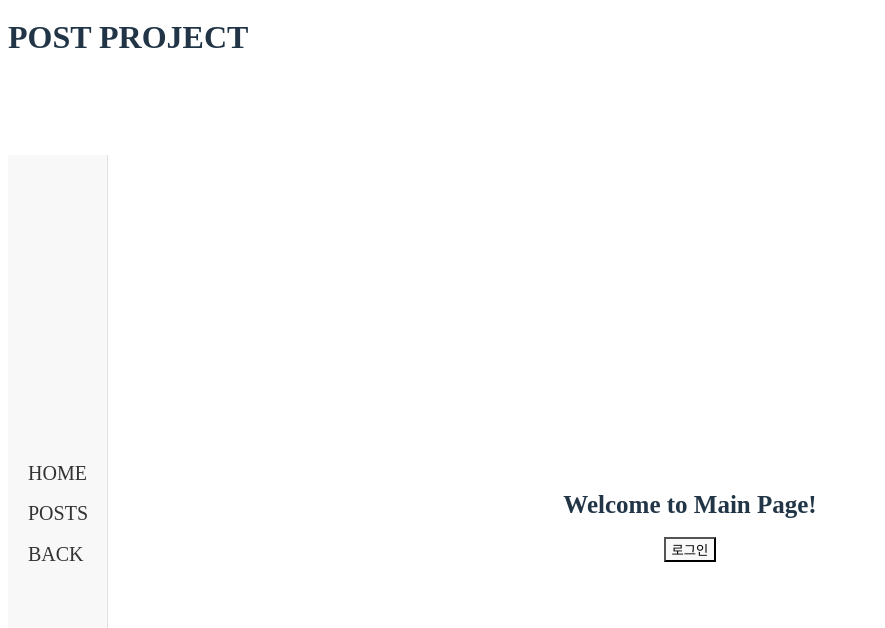
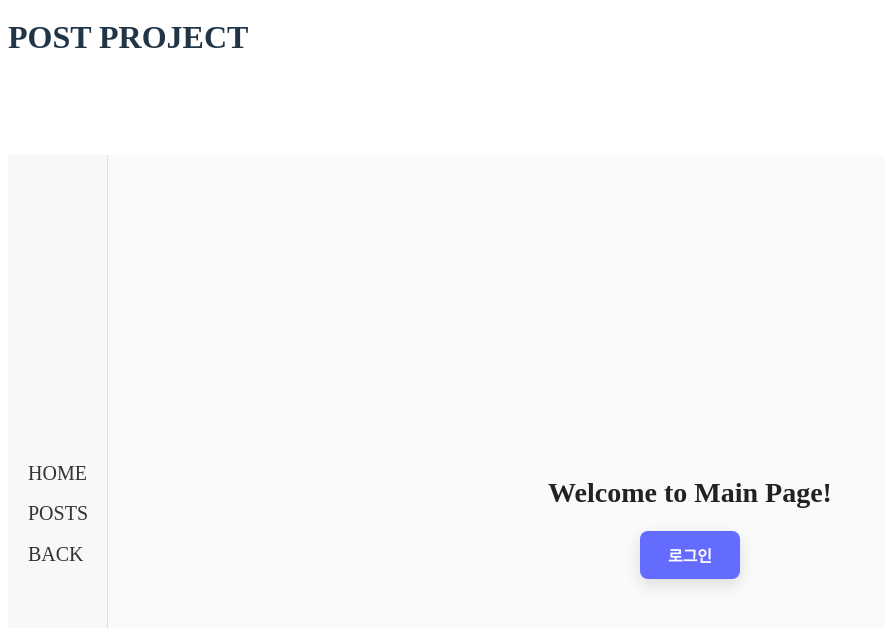
Before and after one commit to groom-practice/fe7-router-app-team-2, a React (Vite) app: page / in a window 1280 px wide. Shown: the top 628 px of the page, without its empty margins (0-885 px from the left). Built offline with nearby package versions, Linux system fonts and the light colour scheme.

Commit message:
style: 로그인 모달 CSS 수정 (#11)

```diff
--- a/src/pages/Home/index.css
+++ b/src/pages/Home/index.css
@@ -1,44 +1,102 @@
 .home {
-  padding: 20px;
+  flex: 1;
   display: flex;
+  flex-direction: column;
   justify-content: center;
   align-items: center;
-  flex-direction: column;
-  flex: 1;
+  padding: 40px;
+  background-color: #fafafa;
 }
 
 .home > h3 {
-  font-size: 25px;
+  font-size: 28px;
   font-weight: 700;
-  margin-bottom: 20px;
+  margin-bottom: 24px;
+  color: #222;
 }
 
+.home > button {
+  padding: 12px 28px;
+  font-size: 16px;
+  font-weight: 600;
+  background-color: var(--button-link-color);
+  color: #fff;
+  border: none;
+  border-radius: 8px;
+  cursor: pointer;
+  box-shadow: 0 6px 16px rgba(0, 0, 0, 0.12);
+  transition: all 0.25s ease;
+}
 
 .home > button:hover {
   background-color: var(--button-link-hover-color);
+  transform: translateY(-2px);
 }
 
+/* ===== 로그인 모달 ===== */
+
 .loginModalInner {
+  width: 360px;
+  padding: 24px;
+  background-color: #fff;
+  border-radius: 12px;
   display: flex;
   flex-direction: column;
-  align-items: flex-start;
-  justify-content: center;
+  gap: 12px;
 }
 
 .loginModalInner > p {
-  font-size: 15px;
+  font-size: 14px;
   font-weight: 500;
-  margin-bottom: 10px;
+  color: #555;
+  margin-bottom: 8px;
 }
 
 .loginModalInner > input {
   width: 100%;
-  padding: 10px;
-  border: 1px solid #ccc;
-  border-radius: 4px;
-  box-sizing: border-box;
+  padding: 12px;
+  font-size: 14px;
+  border: 1px solid #ddd;
+  border-radius: 8px;
+  outline: none;
+  transition: border-color 0.2s;
 }
 
-.loginModalInner > input:not(:last-child) {
-  margin-bottom: 10px;
+.loginModalInner > input:focus {
+  border-color: var(--button-link-color);
 }
+
+.loginModalInner > .btns {
+  display: flex;
+  justify-content: flex-end;
+  gap: 10px;
+  margin-top: 12px;
+}
+
+.loginModalInner > .btns > button {
+  padding: 10px 18px;
+  font-size: 14px;
+  font-weight: 600;
+  border-radius: 6px;
+  cursor: pointer;
+  border: none;
+  transition: all 0.2s ease;
+}
+
+.loginModalInner > .btns > button:first-child {
+  background-color: var(--button-link-color);
+  color: #fff;
+}
+
+.loginModalInner > .btns > button:first-child:hover {
+  background-color: var(--button-link-hover-color);
+}
+
+.loginModalInner > .btns > button:last-child {
+  background-color: #e5e7eb;
+  color: #333;
+}
+
+.loginModalInner > .btns > button:last-child:hover {
+  background-color: #d1d5db;
+}
```
